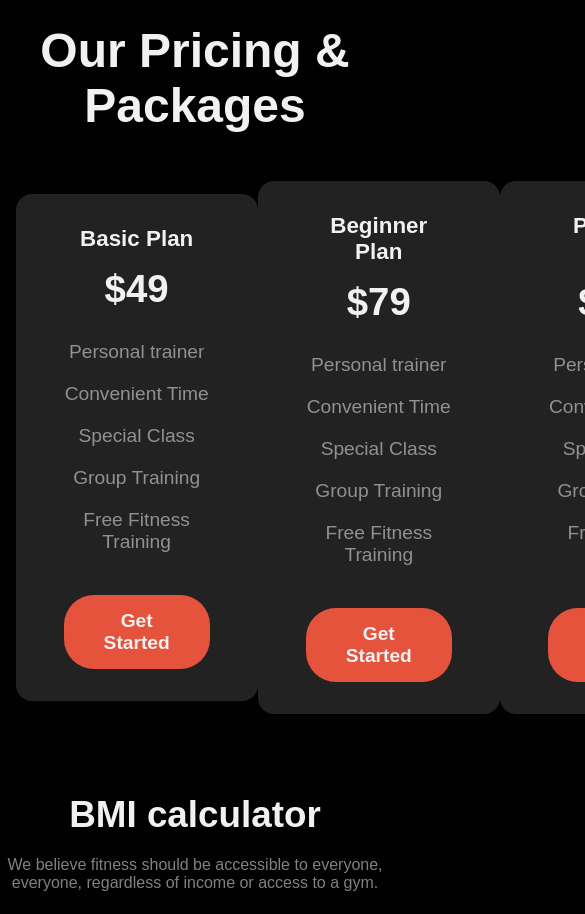
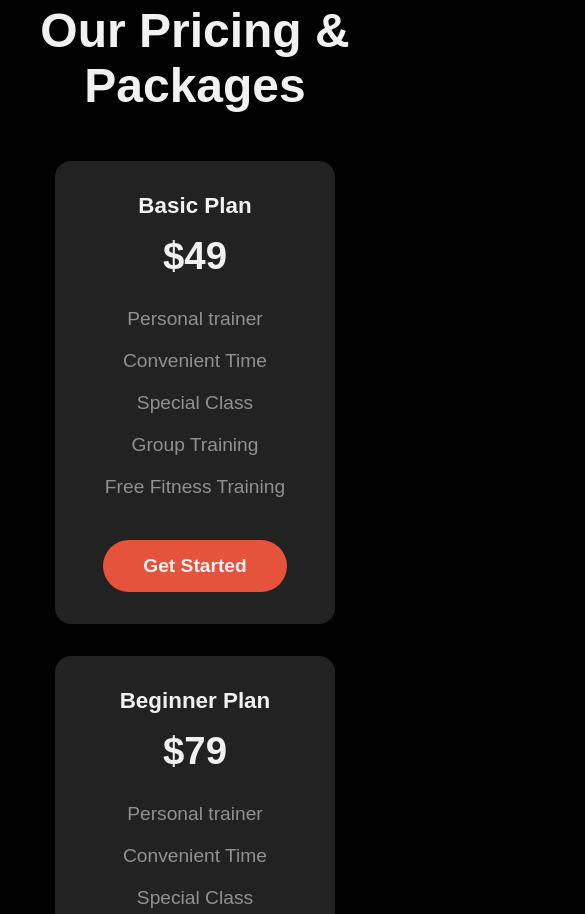
Before and after one commit to AbedFasir/Batch-10_Assignment-2, a plain HTML site: page index.html in a window 390 px wide. Shown: the part 3441-4355 px from the top of the page, 585 px wide, since content can reach past the window. Drawn offline with Linux system fonts and the light colour scheme; a web font is replaced by a local one.

Commit message:
made price sec responsive

```diff
--- a/media.css
+++ b/media.css
@@ -78,4 +78,9 @@
    .sub input {
       width: 100%;
    }
+
+   .plans-container {
+      flex-direction: column;
+      gap: 2rem;
+   }
 }
--- a/style.css
+++ b/style.css
@@ -198,7 +198,7 @@ header nav a {
 }
 
 .run-container {
-   margin: 100px 0;
+   margin: 100px 0 80px;
    display: flex;
    justify-content: space-between;
    align-items: center;
@@ -262,7 +262,7 @@ header nav a {
 .plans-container {
    margin-top: 3rem;
    display: flex;
-   justify-content: space-around;
+   justify-content: space-between;
    align-items: center;
 }
 
```
